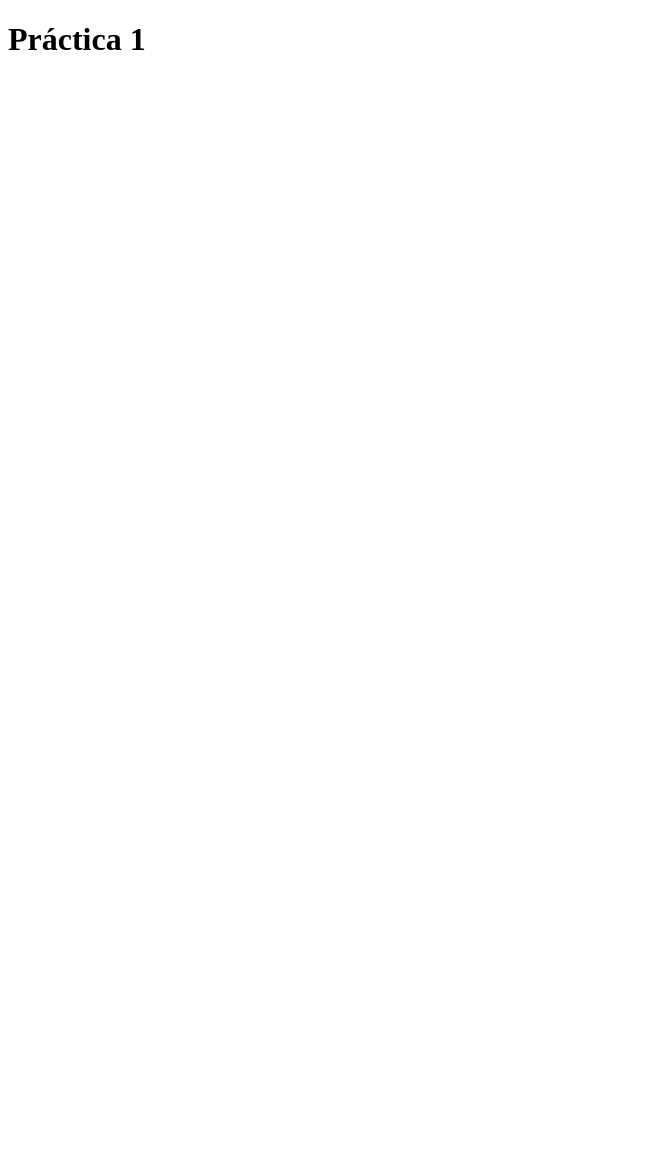
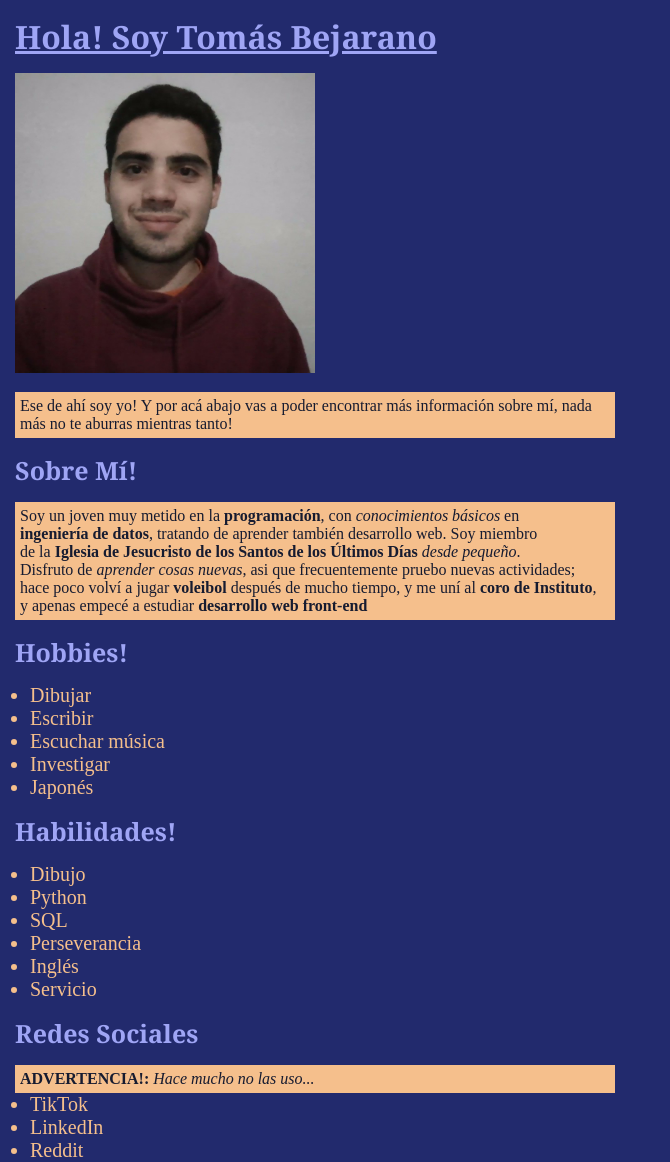
Before and after one commit to TBejarano24/funval-n1, a plain HTML site: page practica-1/practica-1.html in a window 1280 px wide. Shown: the whole page, without its empty margins (0-670 px from the left). Before the commit the page ends 800 px from the top, so only its background shows below. Drawn offline with Linux system fonts and the light colour scheme.

Commit message:
Primer commit de la primera practica (1 de Abril de 2025)

```diff
--- a/practica-1/practica-1.css
+++ b/practica-1/practica-1.css
@@ -0,0 +1,33 @@
+:root {
+    --heading-color: rgb(159, 165, 245);
+    --heading-font: Georgia, 'Times New Roman', Times, serif;
+    --text-color: rgb(245, 191, 140);
+}
+
+* {
+    margin: 0;
+    padding: 0;
+    box-sizing: border-box;
+}
+
+.heading {
+    font-size: 25px;
+    margin: 15px;
+    color: var(--heading-color);
+    font-family: var(--heading-font);
+}
+
+img {
+    margin: 0px 0px 15px 15px;
+}
+
+li {
+    margin-left: 30px;
+    font-size: 20px;
+    color: var(--text-color);
+}
+
+a {
+    text-decoration: none;
+    color: var(--text-color);
+}
--- a/practica-1/practica-1.html
+++ b/practica-1/practica-1.html
@@ -4,8 +4,58 @@
     <meta charset="UTF-8">
     <meta name="viewport" content="width=device-width, initial-scale=1.0">
     <title>Práctica 1</title>
+    <meta name="author" content="Tomas Bejarano">
+    <style>
+        h1 {
+            margin: 15px;
+            color: rgb(159, 165, 245);
+            font-family: Georgia, 'Times New Roman', Times, serif;
+            text-decoration: underline;
+        }
+
+        p {
+            padding: 5px;
+            margin-left: 15px;
+            background-color: rgb(245, 191, 140);
+            width: 600px;
+            color: rgb(22, 27, 48);
+        }
+    </style>
+    <link rel="stylesheet" href="./practica-1.css">
 </head>
-<body>
-    <h1>Práctica 1</h1>
+<body style="background-color: rgb(34, 42, 109);">
+    <h1>Hola! Soy Tomás Bejarano</h1>
+    <img src="../resources/tommy_foto_1-4-2025.jpg" alt="Foto de Perfil" width="300px">
+    <p>Ese de ahí soy yo! Y por acá abajo vas a poder encontrar más información sobre mí, nada más no te aburras mientras tanto!</p>
+
+    <h2 class="heading">Sobre Mí!</h2>
+    <p>Soy un joven muy metido en la <strong>programación</strong>, con <em>conocimientos básicos</em> en<br> <strong>ingeniería de datos</strong>, tratando de aprender también desarrollo web. Soy miembro<br>de la <strong>Iglesia de Jesucristo de los Santos de los Últimos Días</strong> <em>desde pequeño</em>.<br>Disfruto de <em>aprender cosas nuevas</em>, asi que frecuentemente pruebo nuevas actividades;<br>hace poco volví a jugar <strong>voleibol</strong> después de mucho tiempo, y me uní al <strong>coro de Instituto</strong>,<br>y apenas empecé a estudiar <strong>desarrollo web front-end</strong></p>
+
+    <h3 class="heading">Hobbies!</h3>
+    <ul>
+        <li>Dibujar</li>
+        <li>Escribir</li>
+        <li>Escuchar música</li>
+        <li>Investigar</li>
+        <li>Japonés</li>
+    </ul>
+
+    <h3 class="heading">Habilidades!</h3>
+    <ul>
+        <li>Dibujo</li>
+        <li>Python</li>
+        <li>SQL</li>
+        <li>Perseverancia</li>
+        <li>Inglés</li>
+        <li>Servicio</li>
+    </ul>
+
+    <h3 class="heading">Redes Sociales</h3>
+    <p><strong>ADVERTENCIA!:</strong> <em>Hace mucho no las uso...</em></p>
+    <ul>
+        <li><a href="https://www.tiktok.com/@la_osvaldraws">TikTok</a></li>
+        <li><a href="https://www.linkedin.com/in/tomas-bejarano-ok/">LinkedIn</a></li>
+        <li><a href="https://www.reddit.com/user/Leather_Service_1576/">Reddit</a></li>
+    </ul>
 </body>
 </html>
```
Also changed, not shown: resources/tommy_foto_1-4-2025.jpg (added).
